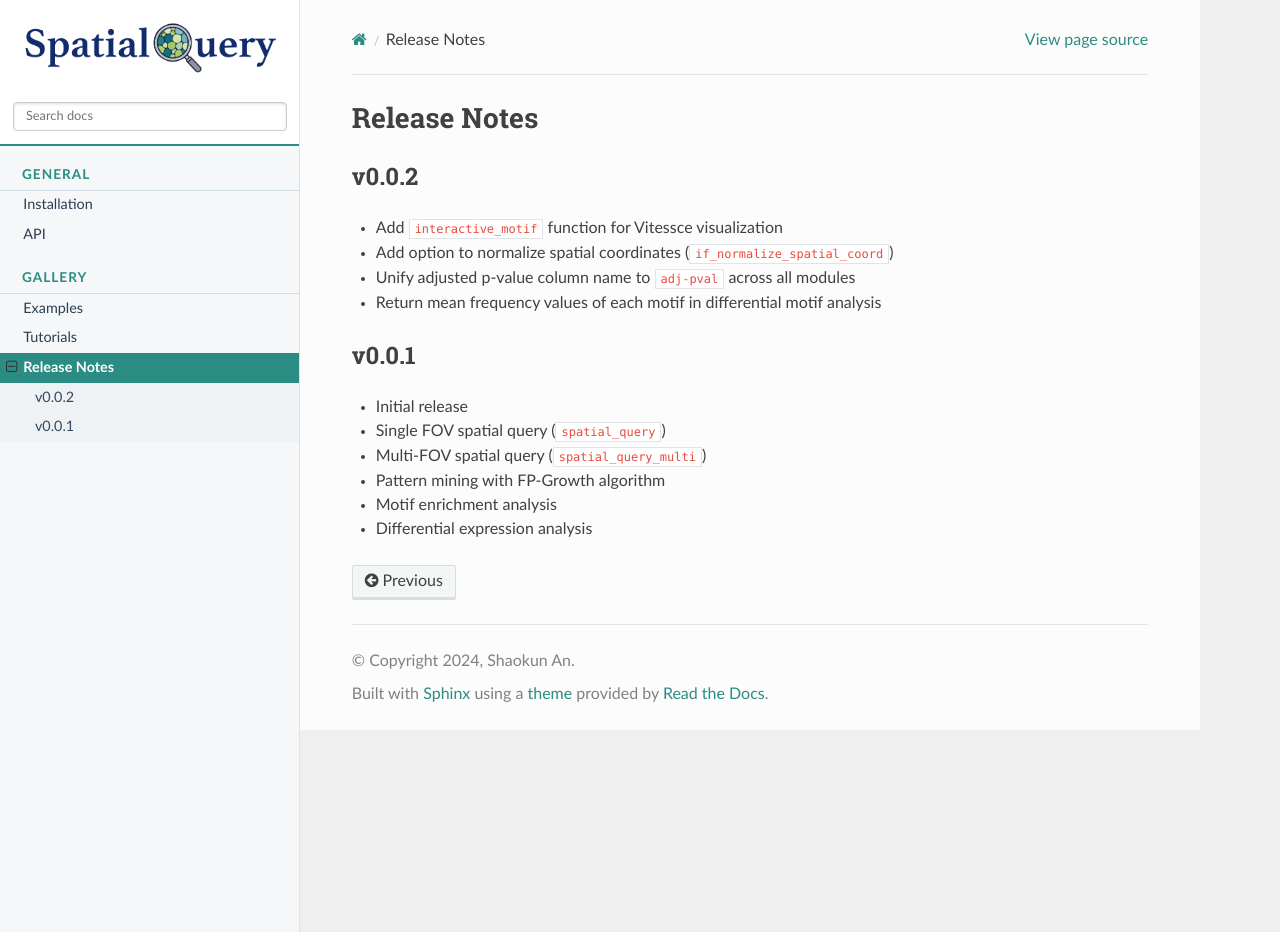
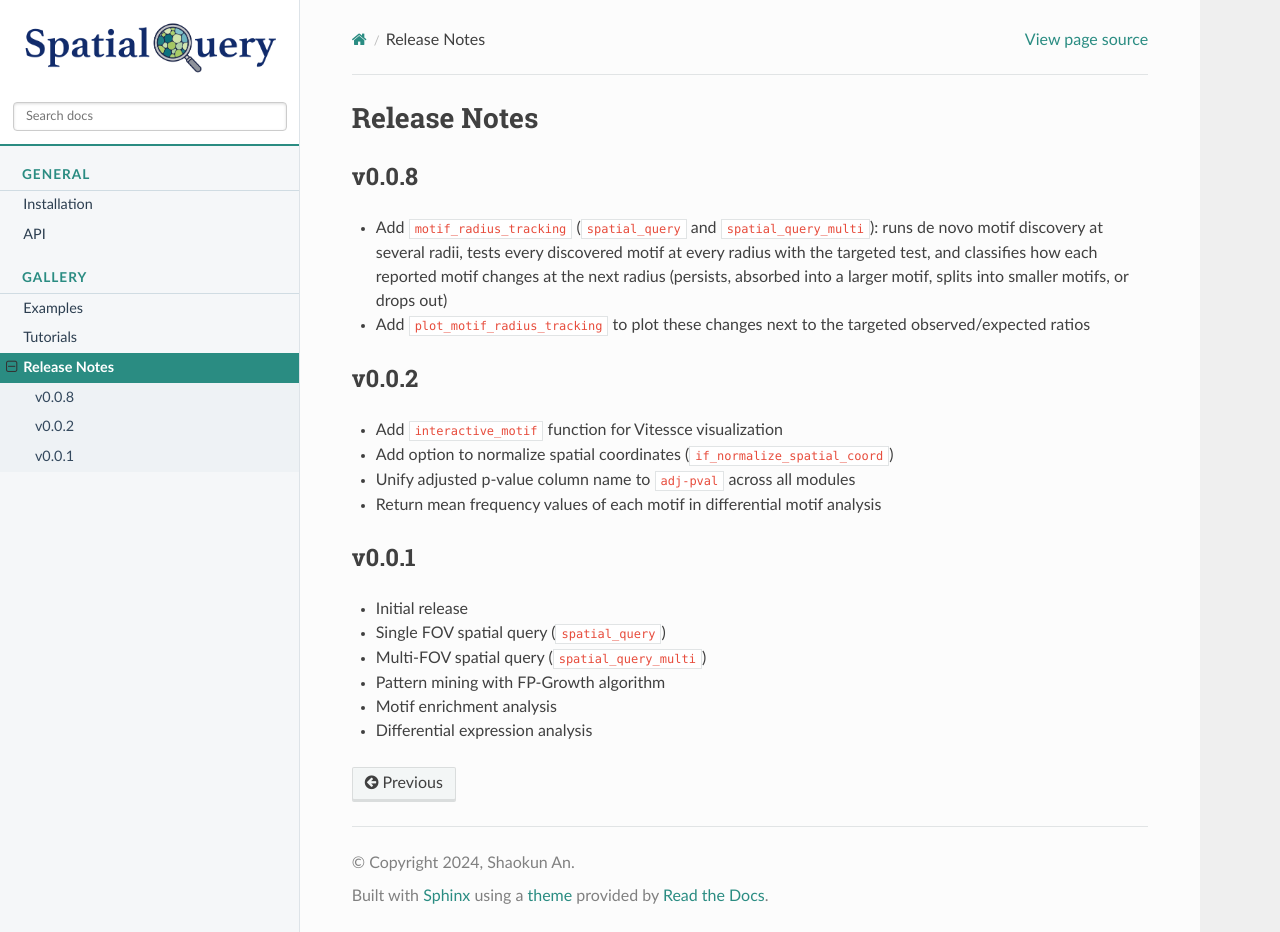
Before and after one commit to ShaokunAn/Spatial-Query, a Sphinx documentation site: the page built from docs/release_notes.md, in a window 1280 px wide and 932 px high. Built offline with Sphinx 7.4.7 and the Read the Docs theme 3.1.0, drawn with Linux system fonts in a browser that asks for light colours; pages that are not in the unit, such as notebooks, are missing from menus.

Commit message:
bump version to 0.0.8

```diff
--- a/docs/release_notes.md
+++ b/docs/release_notes.md
@@ -1,4 +1,9 @@
 # Release Notes
+
+## v0.0.8
+
+- Add `motif_radius_tracking` (`spatial_query` and `spatial_query_multi`): runs de novo motif discovery at several radii, tests every discovered motif at every radius with the targeted test, and classifies how each reported motif changes at the next radius (persists, absorbed into a larger motif, splits into smaller motifs, or drops out)
+- Add `plot_motif_radius_tracking` to plot these changes next to the targeted observed/expected ratios
 
 ## v0.0.2
 
--- a/pyproject.toml
+++ b/pyproject.toml
@@ -4,7 +4,7 @@ build-backend = "setuptools.build_meta"
 
 [project]
 name = "SpatialQuery"
-version = "0.0.7"
+version = "0.0.8"
 description = "Spatial query tools for analyzing spatial transcriptomics data"
 readme = "README.md"
 license = "MIT"
```
